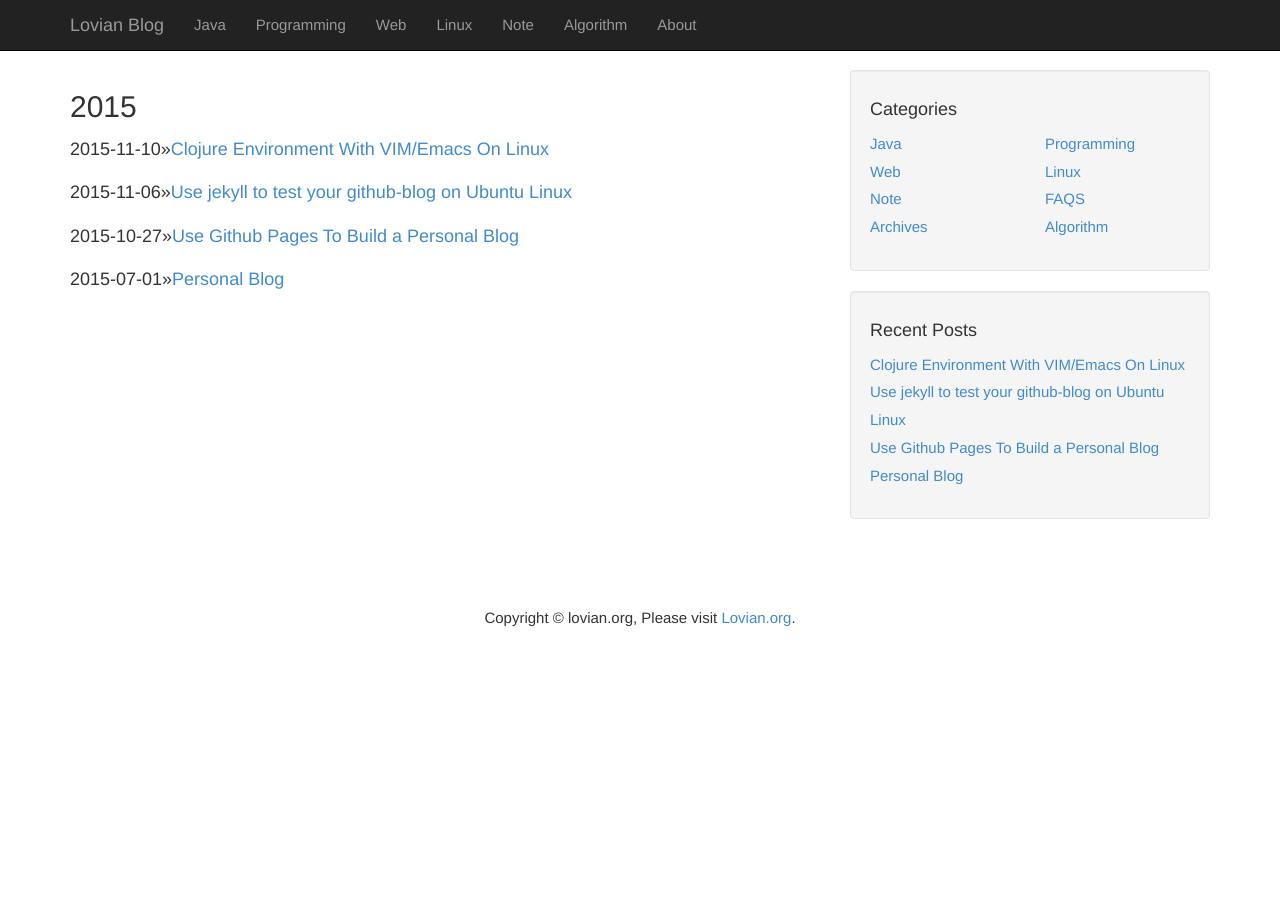
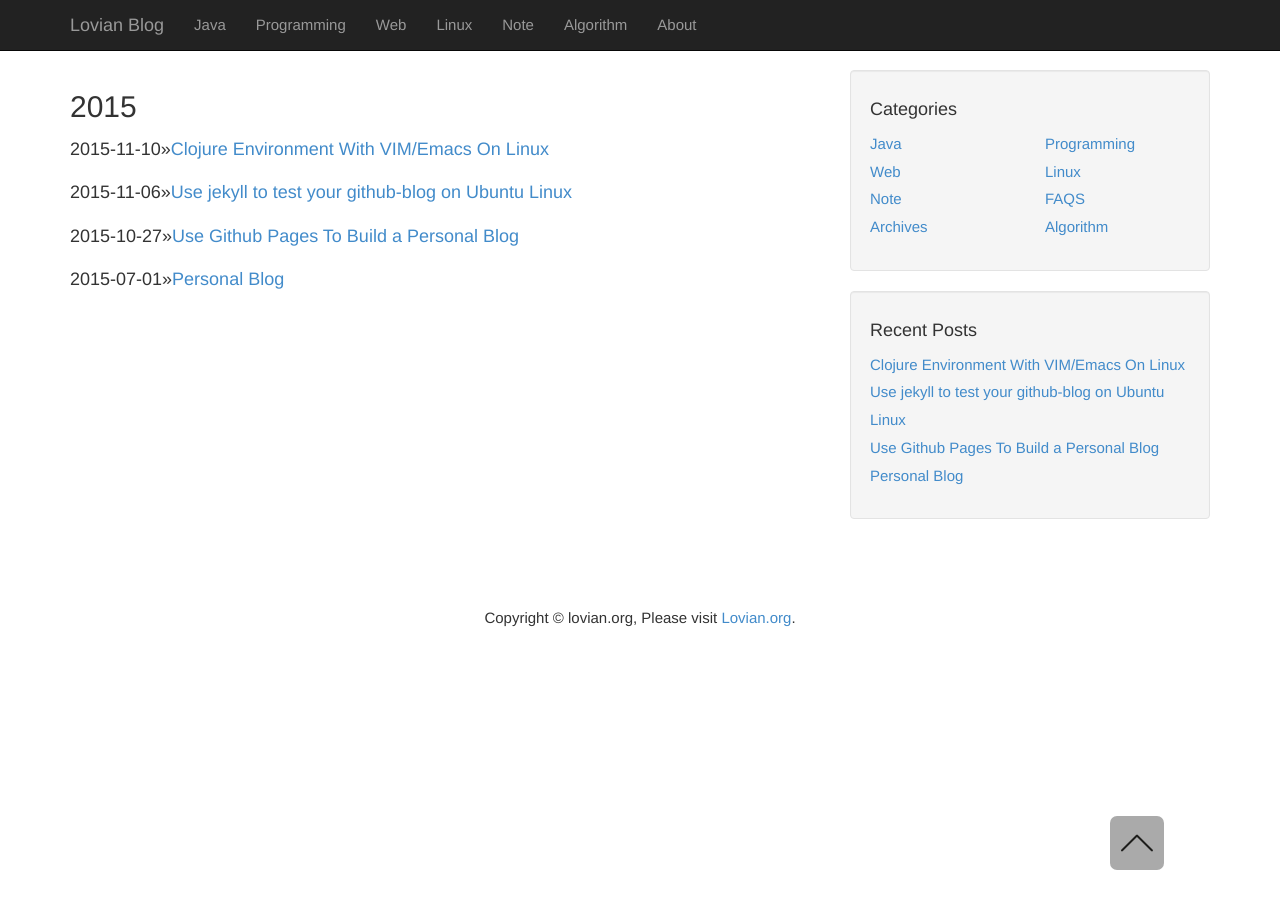
Before and after one commit to ZhengshuaiPENG/zhengshuaipeng.github.io, a Jekyll site: the page built from archives.md, in a window 1280 px wide. Built offline with Jekyll 4.4.1, drawn with Linux system fonts in a browser that asks for light colours.

Commit message:
up button

```diff
--- a/_layouts/default.html
+++ b/_layouts/default.html
@@ -1,16 +1,17 @@
 <!DOCTYPE html>
 <html lang="en">
+
 <head>
-    <meta charset="utf-8"/>
-    <meta http-equiv="X-UA-Compatible" content="IE=edge"/>
-    <meta name="viewport" content="width=device-width, initial-scale=1"/>
-    <meta name="description" content="{{ page.title }} - {{ site.name }} - Author:{{ site.author }}"/>
-	{% if page.tags.size > 0%}<meta name="keywords" content="{% for tag in page.tags %}{% if tag != "" %}{{ tag }}{% if forloop.index != page.tags.size %},{% endif %}{% endif %}{% endfor %}"/>{% endif %}
+    <meta charset="utf-8" />
+    <meta http-equiv="X-UA-Compatible" content="IE=edge" />
+    <meta name="viewport" content="width=device-width, initial-scale=1" />
+    <meta name="description" content="{{ page.title }} - {{ site.name }} - Author:{{ site.author }}" /> {% if page.tags.size > 0%}
+    <meta name="keywords" content="{% for tag in page.tags %}{% if tag != " " %}{{ tag }}{% if forloop.index != page.tags.size %},{% endif %}{% endif %}{% endfor %}"/>{% endif %}
     <title>{{ page.title }} - {{ site.name }}</title>
     <!-- Bootstrap Core CSS -->
-    <link href="/css/bootstrap.min.css" rel="stylesheet"/>
+    <link href="/css/bootstrap.min.css" rel="stylesheet" />
     <!-- Custom CSS -->
-    <link href="/css/blog.css" rel="stylesheet"/>
+    <link href="/css/blog.css" rel="stylesheet" />
     <!-- HTML5 Shim and Respond.js IE8 support of HTML5 elements and media
     queries -->
     <!-- WARNING: Respond.js doesn't work if you view the page via file://
@@ -22,9 +23,11 @@
       </script>
     <![endif]-->
     <!-- jQuery Version 1.11.0 -->
-    <script src="/js/jquery-1.11.0.js"> </script>
+    <script src="/js/jquery-1.11.0.js">
+    </script>
     <!-- Bootstrap Core JavaScript -->
     <script src="/js/bootstrap.min.js"></script>
+    <script type="/js/function.js"></script>
 </head>
 
 <body>
@@ -87,7 +90,9 @@
             </div>
         </div>
         <!-- /.row -->
-
+        <div id="back-top">
+            <a href="#top" title="回到顶部"></a>
+        </div>
         <!-- Footer -->
         <footer>
             <div class="row">
--- a/css/blog.css
+++ b/css/blog.css
@@ -19,3 +19,25 @@ footer {
 }
 
 .well-ad{min-height:20px;padding-left:5px; padding-top:5px;padding-bottom:3px;margin-bottom:20px;background-color:#f5f5f5;border:1px solid #e3e3e3;}
+
+#back-top {
+  position: fixed;
+  bottom: 30px;
+  margin-left: 1040px;
+}
+#back-top a {
+  width: 54px;
+  height: 54px;
+  display: block;
+  background: #ddd url(../img/up_arrow.png) no-repeat center center;
+  background-color: #aaa;
+  -webkit-border-radius: 7px;
+  -moz-border-radius: 7px;
+  border-radius: 7px;
+  -webkit-transition: 1s;
+  -moz-transition: 1s;
+  transition: 1s;
+}
+#back-top a:hover {
+  background-color: #777;
+}
```
Also changed, not shown: _layouts/index.html (+15 -12 lines), js/function.js (added, +17 -0 lines), img/up_arrow.png (added). Lines whose indentation alone changed are shown as unchanged.
